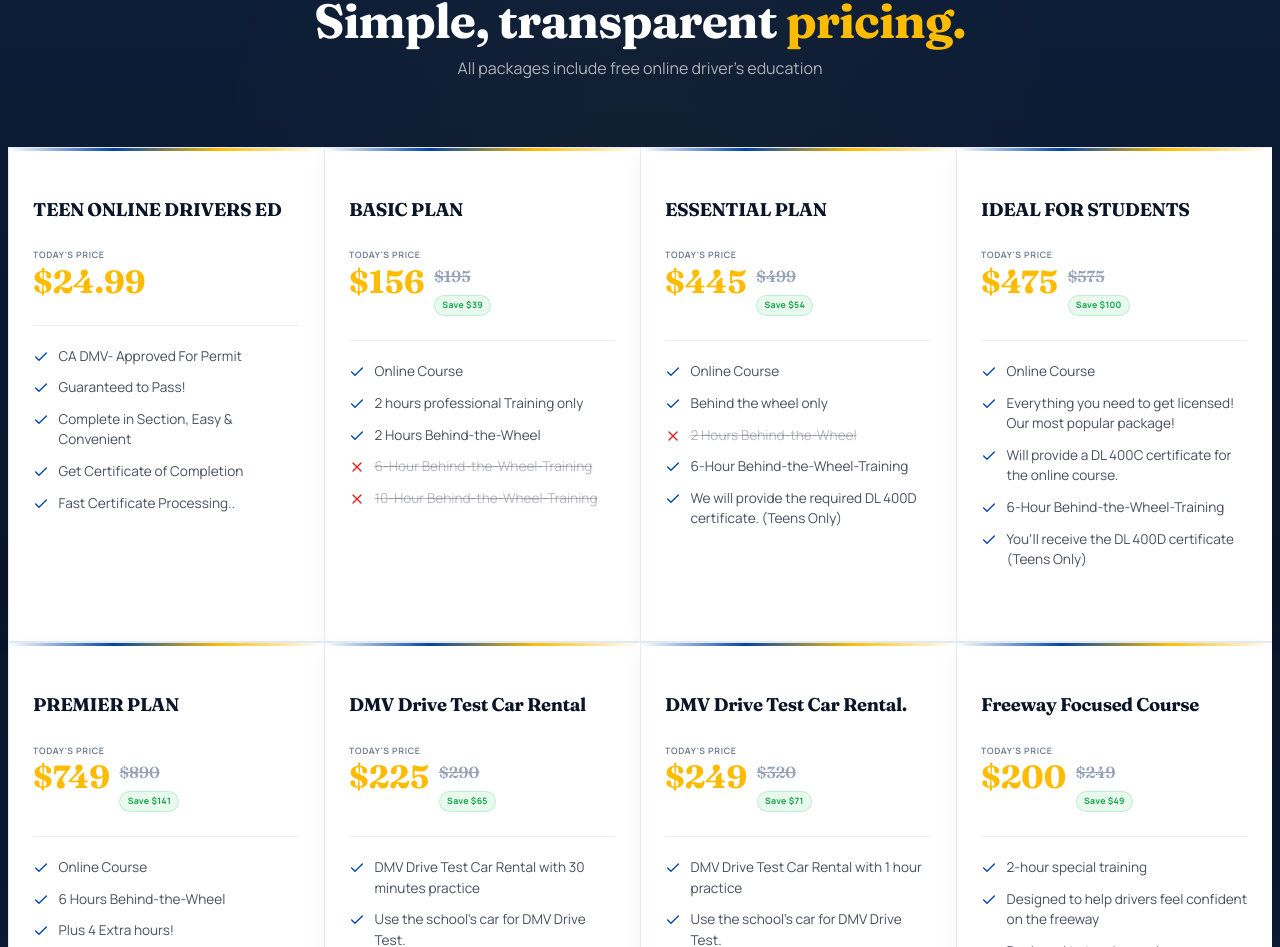
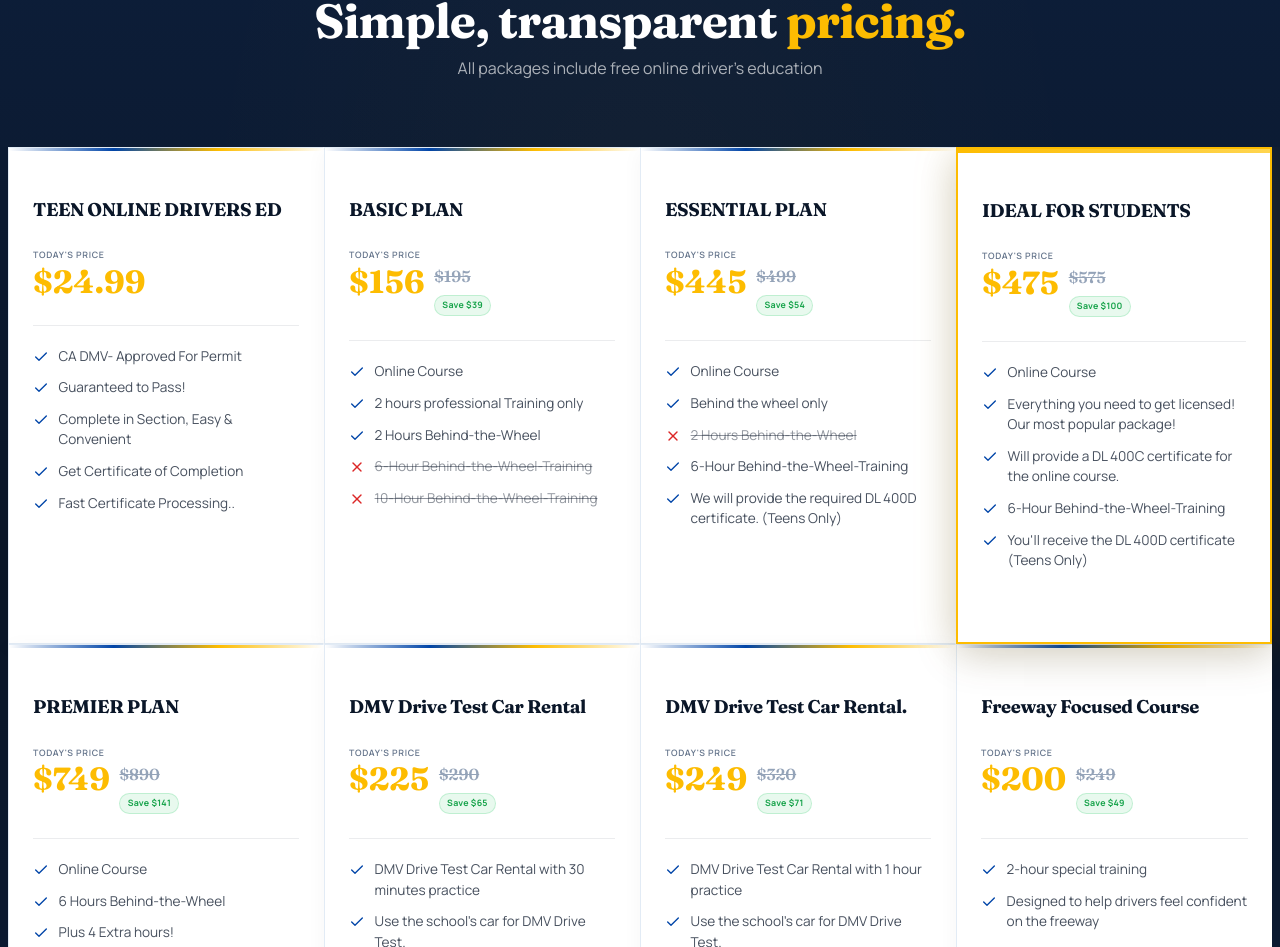
Before and after one commit to KAKOLY-AKHTER/driving-school, a React (Vite) app: page / in a window 1280 px wide. Shown: the part 4769-5716 px from the top of the page. Built offline with nearby package versions, Linux system fonts and the light colour scheme; no server answers.

Commit message:
Highlight popular plan and improve Not Included text contrast on pricing

```diff
--- a/src/components/Pricing.jsx
+++ b/src/components/Pricing.jsx
@@ -287,7 +287,7 @@ export default function Pricing({ light = false, onEnroll = null, tiers: propTie
           <div style={{ overflow: 'auto', marginInline: '-1rem', paddingInline: '1rem' }}>
             <div className="price-scroll">
               {TIERS.map((tier) => (
-                <div key={tier.id} className={`price-card${light ? ' price-card-light' : ''}`}>
+                <div key={tier.id} className={`price-card${light ? ' price-card-light' : ''}${tier.planName === 'IDEAL FOR STUDENTS' ? ' price-card-highlight' : ''}`}>
                   {/* Plan Name */}
                   <h3 style={{
                     fontFamily: 'var(--font-display)',
@@ -398,7 +398,7 @@ export default function Pricing({ light = false, onEnroll = null, tiers: propTie
                         )}
                         <span style={{
                           fontFamily: 'var(--font-body)',
-                          color: opt.permission === 'Included' ? 'rgba(10,22,40,0.75)' : opt.permission === 'Not Included' ? 'rgba(10,22,40,0.3)' : 'rgba(10,22,40,0.4)',
+                          color: opt.permission === 'Included' ? 'rgba(10,22,40,0.75)' : opt.permission === 'Not Included' ? 'rgba(10,22,40,0.45)' : 'rgba(10,22,40,0.4)',
                           fontSize: '0.85rem',
                           lineHeight: 1.5,
                           textDecoration: opt.permission === 'Not Included' ? 'line-through' : 'none',
```
